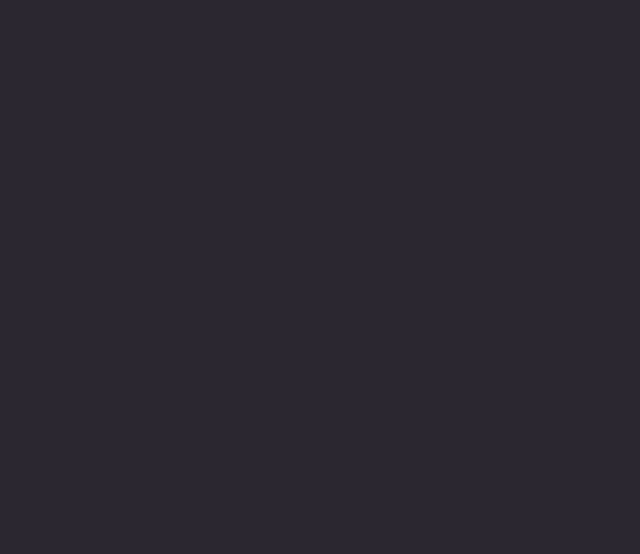
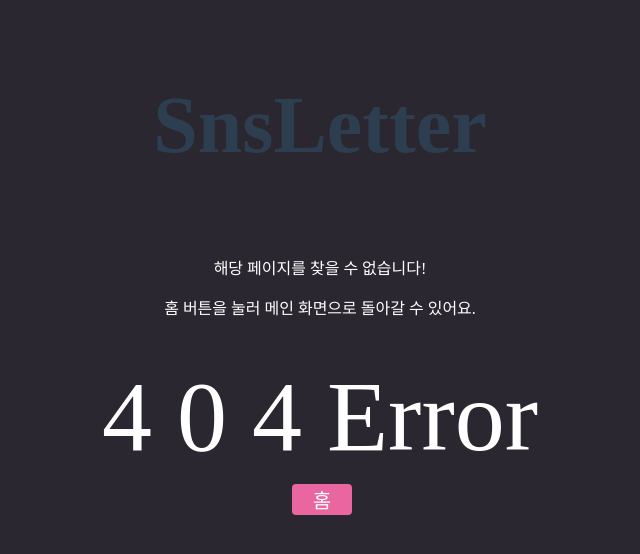
Before and after one commit to Junior-Pirate/SNS-Letter-FrontEnd, a Vue app: page / in a window 1280 px wide. Before the commit this address had no page. Shown: the top 554 px of the page, without its empty margins (320-960 px from the left). Built offline with nearby package versions, Linux system fonts and the light colour scheme; a web font is replaced by a local one.

Commit message:
add 404error redirect

```diff
--- a/src/routers/index.js
+++ b/src/routers/index.js
@@ -3,6 +3,8 @@ import { createWebHistory, createRouter } from "vue-router";
 import Home from "@/views/Home-component.vue";
 import Register from "@/views/Register-component.vue";
 import Login from "@/views/Login-component.vue";
+import Letterbox from "@/views/letterbox-component.vue"
+import Error from "@/views/404error-component.vue"
 import Test from "@/views/Test-component.vue"
 const routes = [
     {
@@ -21,6 +23,16 @@ const routes = [
         component: Login,
     },
     {
+        path: "/letterbox",
+        name: "Letterbox",
+        component: Letterbox,
+    },
+    {
+        path: "/:catchAll(.*)",
+        name: "404",
+        component: Error,
+    },
+    {
         path: "/test",
         name: "Test",
         component: Test,
--- /dev/null
+++ b/src/views/404error-component.vue
@@ -0,0 +1,55 @@
+<template>
+  <html>
+  <body>
+  <div>
+    <h1 id="title">SnsLetter</h1>
+    <div id="summary">
+      <p>해당 페이지를 찾을 수 없습니다!</p>
+      <p>홈 버튼을 눌러 메인 화면으로 돌아갈 수 있어요.</p>
+      <p id="error">4 0 4 Error</p>
+    </div>
+    <button id="error-home-button" @click="movetohome">홈</button>
+  </div>
+  </body>
+  </html>
+</template>
+
+<script>
+export default {
+  methods: {
+    // 페이지 이동시 params로 게시판 구분, query로 페이지 구분
+    movetohome() {
+      window.location.href = '/home'
+    },
+  },
+};
+</script>
+
+<style>
+
+#error {
+  font-family: normalfont;
+  color: white;
+  text-align: center;
+  position: relative;
+  font-size: 100px;
+  bottom: 60px;
+}
+
+
+#error-home-button {
+  font-family: normalfont;
+  background: #E966A0;
+  width: 60px;
+  border: none;
+  border-radius: 4px;
+  color: white;
+  text-align: center;
+  font-size: 20px;
+  margin-left: 4px;
+  margin-bottom: 10px;
+  bottom: 100px;
+  position: relative;
+}
+
+</style>
--- /dev/null
+++ b/src/views/letterbox-component.vue
@@ -0,0 +1,139 @@
+<template>
+  <body>
+  <h1 id="title">Snsletter</h1>
+  <div id="div-right">
+    <button id="button" @click="movetohome">홈</button>
+    <button id="button" @click="movetoregister">회원가입</button>
+  </div>
+  <div id="login-background">
+    <div id="login-form1">
+      <p>이메일</p>
+      <p>비밀번호</p>
+
+    </div>
+    <div id="login-form2">
+      <div>
+        <input type="email" v-model="email" placeholder="이메일을 입력해주세요.">
+        <span v-if="!emailFilled" style="color: red;">이메일이 비어있습니다!</span>
+
+        <input type="password" v-model="pw" placeholder="비밀번호를 입력해주세요.">
+        <span v-if="!pwFilled" style="color: red;">비밀번호가 비어있습니다!</span>
+
+      </div>
+    </div>
+  </div>
+  <div>
+    <button id="submit-button" @click="submit">로그인 하기</button>
+  </div>
+  </body>
+</template>
+
+
+<script>
+import axios from 'axios';
+
+export default {
+  data() {
+    return {
+      email: '',
+      emailFilled: true,
+      pw: '',
+      pwFilled: true,
+      items: [], // 빈 배열로 초기화하여 받은 아이템을 저장합니다.
+    };
+  },
+  created() {
+    // 컴포넌트가 생성될 때 데이터를 가져옵니다.
+    this.fetchItems();
+  },
+  methods: {
+    //POST 요청
+    async submit() {
+      // 요청 페이로드를 준비합니다.
+      const payload = {
+        email: this.email,
+        pw: this.pw,
+      };
+      // 입력란이 채워져있는지 확인.
+      if (this.email.trim() === '') {
+        this.emailFilled = false;
+      } else {
+        this.emailFilled = true;
+        console.log('Email:', this.email);
+      }
+      if (this.pw.trim() === '') {
+        this.pwFilled = false;
+      } else {
+        this.pwFilled = true;
+      }
+
+      try {
+        // POST 요청을 보냅니다.
+        await axios.post('http://localhost:9000/login', payload);
+
+        // 응답 데이터를 처리합니다.
+        this.fetchItems();
+
+      } catch (error) {
+        // 오류 처리
+        console.error(error);
+      }
+    },
+    //GET 요청
+    async fetchItems() {
+      try {
+        // GET 요청을 보냅니다.
+        const response = await axios.get('http://localhost:9000/login');
+
+        // 응답 데이터를 받아서 items에 저장합니다.
+        this.items = response.data;
+      } catch (error) {
+        // 오류 처리
+        console.error(error);
+      }
+    },
+    movetoregister() {
+      window.location.href = '/register'
+    },
+    movetohome() {
+      window.location.href = '/home'
+    },
+  },
+};
+</script>
+
+
+<style>
+
+#login-background {
+  background: #6554AF;
+  width: 500px;
+  height: 110px;
+  border-radius: 50px;
+  display: flex;
+  margin: 0 auto;
+  clear: both;
+}
+
+#login-form1 {
+  background: gray;
+  width: 170px;
+  height: 80%;
+  border-radius: 50px;
+  float: left;
+  top: 10px;
+  left: 20px;
+  position: relative;
+}
+
+#login-form2 {
+  width: 280px;
+  height: 50%;
+  border-radius: 50px;
+  float: right;
+  top: 13px;
+  left: 30px;
+  position: relative;
+}
+
+</style>
```
